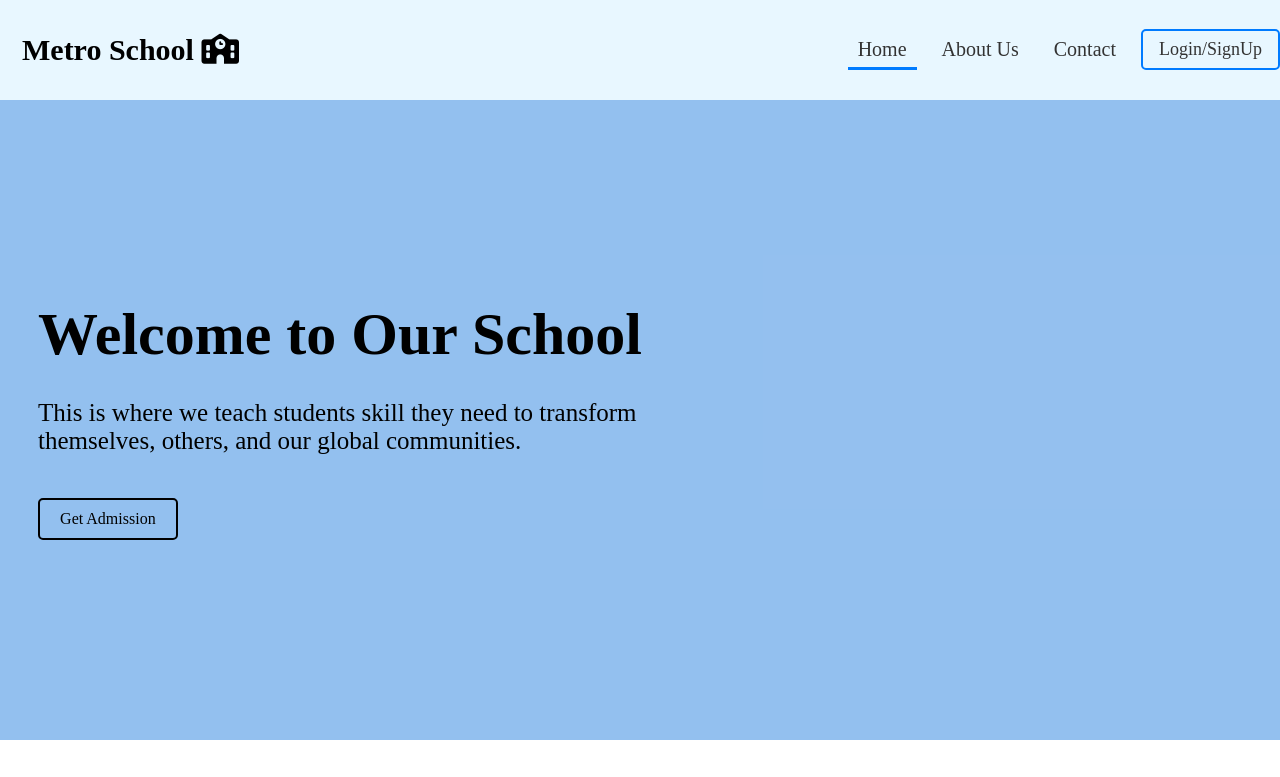
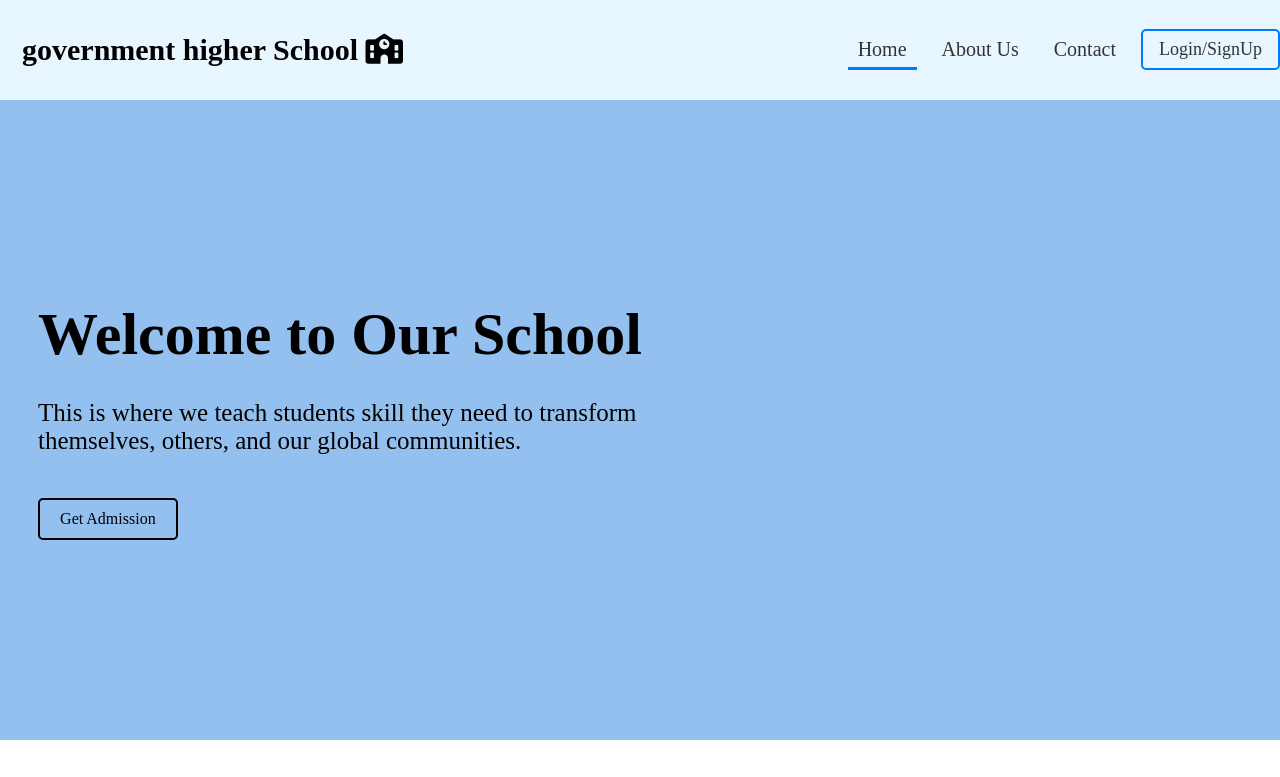
Before and after one commit to Suresh28-tech/713521ME554-TEST, a plain HTML site: page Phase 2 test/index.html in a window 1280 px wide. Shown: the top 777 px of the page. Drawn offline with Linux system fonts and the light colour scheme; files whose address does not match are found by name.

Commit message:
Update school name in header to "government higher School"

```diff
--- a/Phase 2 test/index.html
+++ b/Phase 2 test/index.html
@@ -13,7 +13,7 @@
     <nav>
       <div class="container">
         <div class="logo">
-            <h1>Metro School <i class="fa-solid fa-school"></i></h1>
+            <h1>government higher School <i class="fa-solid fa-school"></i></h1>
         </div>
             <ul>
               <li><a href="index.html" class="active">Home</a></li>
```
